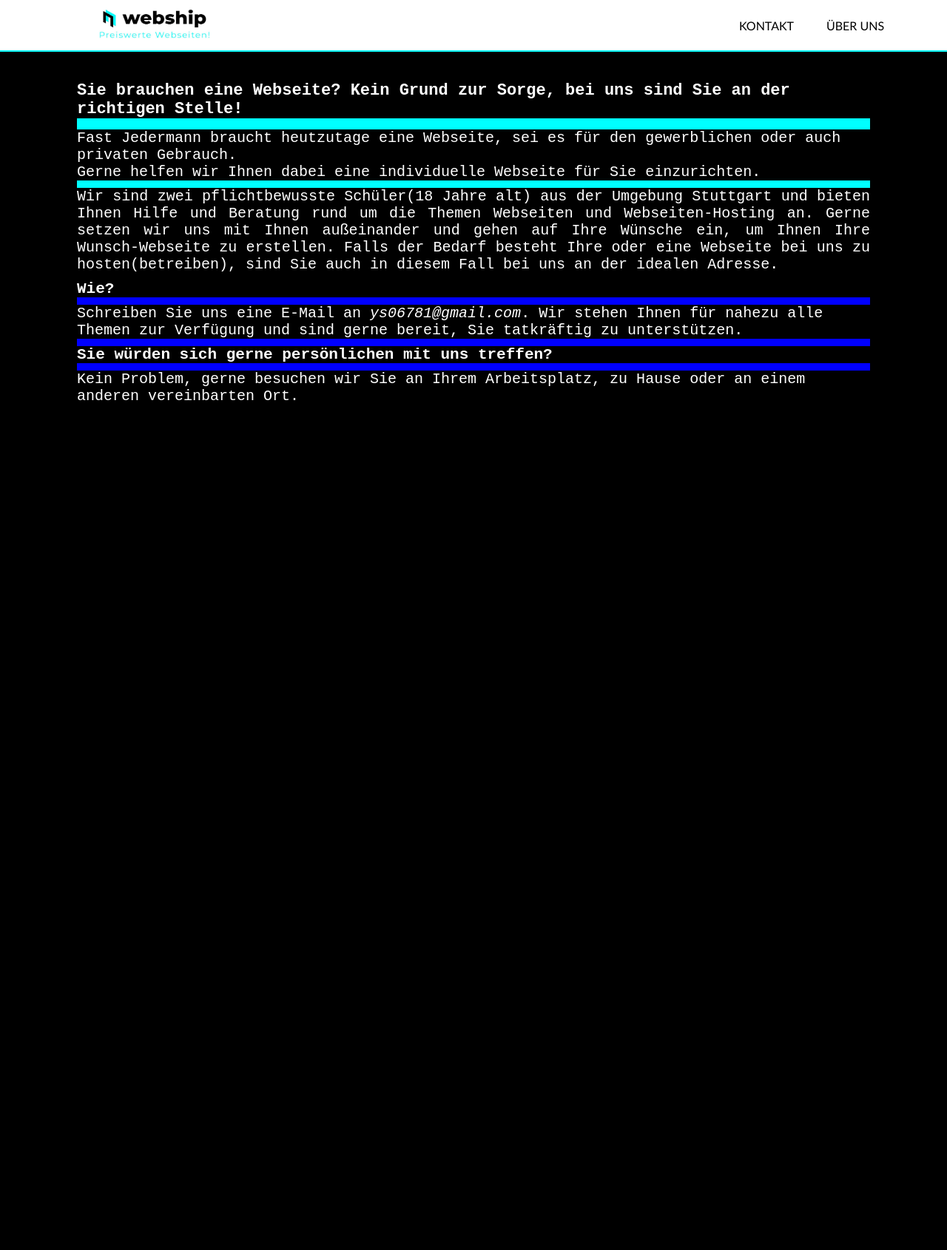
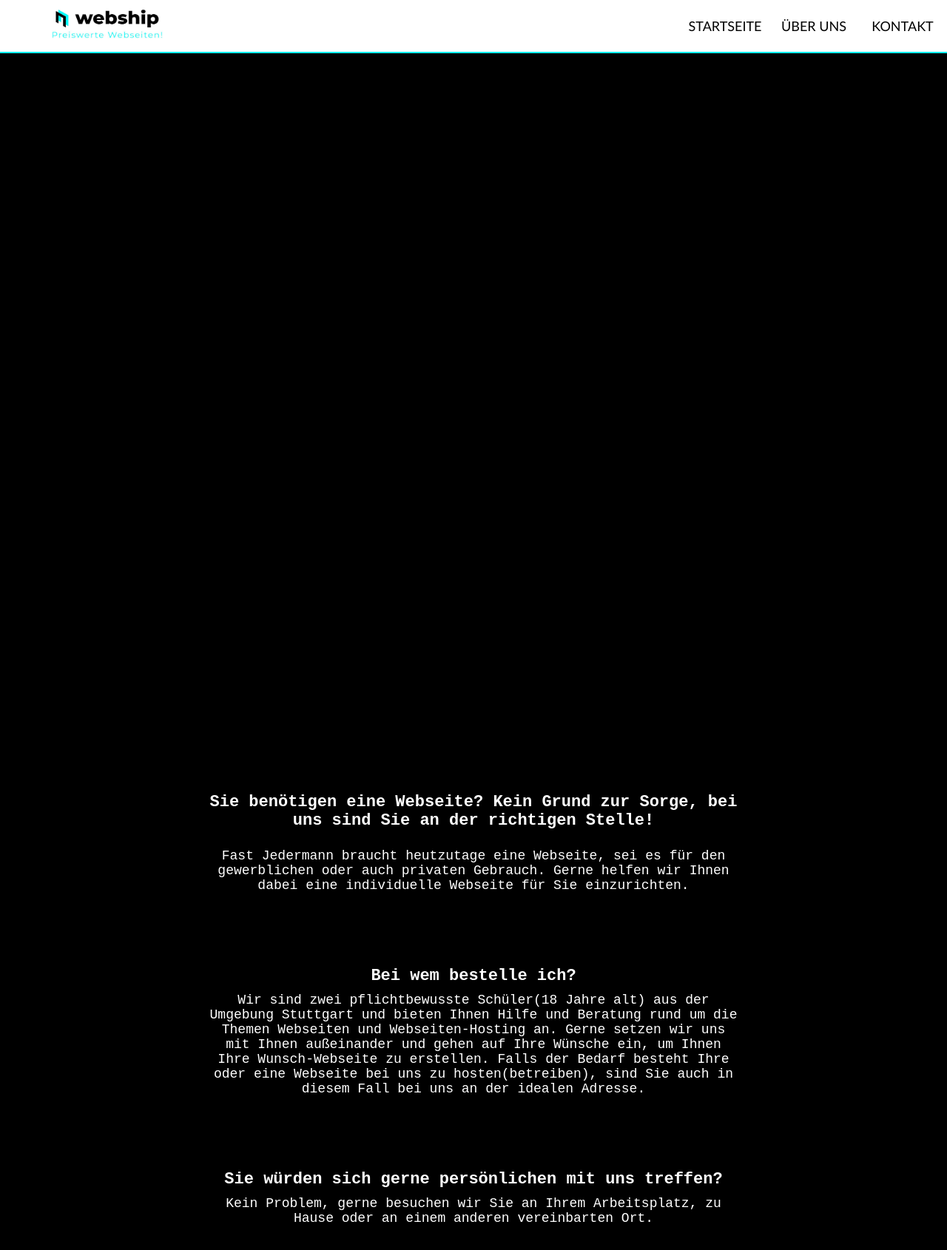
Before and after one commit to SdsYusuf/WebsiteWithMarvin, a plain HTML site: page index.html in a window 1280 px wide. Shown: the whole page at 74% size. Before the commit the page ends 800 px from the top, so only its background shows below. Drawn offline with Linux system fonts and the light colour scheme.

Commit message:
neuster stand 15.02

```diff
--- a/index.html
+++ b/index.html
@@ -7,8 +7,7 @@
     </head>
 
     <body>
-
-        <div class="navbar">
+    <div class="navbar">
     <div class="container">
     <div class="logo_div">
        <img src="logonewscharf.jpg" alt="" class="logo">
@@ -17,9 +16,10 @@
        <div class="navbar_links">
 
              <ul class="menu">
-        <li> <a href="kontakt.html">Kontakt   </a></li>
-        <li> <a href="überuns.html">Über Uns   </a></li>
 
+                 <li> <a href="index.html">Startseite   </a></li>
+                 <li> <a href="überuns.html">Über Uns   </a></li>
+                 <li> <a href="kontakt.html">Kontakt   </a></li>
          </ul>
         </div>
 
@@ -28,33 +28,49 @@
 
 
 
-        <div class="container">
-            <div class="hauptbox">
-            <h1>Sie brauchen eine Webseite?
+
+
+
+
+
+
+
+
+
+
+
+
+
+
+
+            <h1>Sie benötigen eine Webseite?
             Kein Grund zur Sorge, bei uns sind Sie an der richtigen Stelle!</h1>
-        <p>Fast Jedermann braucht heutzutage eine Webseite, sei es für den gewerblichen oder auch privaten Gebrauch. <br>Gerne helfen wir Ihnen dabei eine individuelle Webseite für Sie einzurichten.</p>
-           <p class="main-text"> Wir sind zwei pflichtbewusste Schüler(18 Jahre alt) aus der Umgebung Stuttgart und bieten Ihnen Hilfe und Beratung rund um die Themen Webseiten und Webseiten-Hosting an.
+
+            <p>Fast Jedermann braucht heutzutage eine Webseite, sei es für den gewerblichen oder auch privaten Gebrauch. Gerne helfen wir Ihnen dabei eine individuelle Webseite für Sie einzurichten.</p>
+
+            <h3>Bei wem bestelle ich?</h3>
+
+            <p> Wir sind zwei pflichtbewusste Schüler(18 Jahre alt) aus der Umgebung Stuttgart und bieten Ihnen Hilfe und Beratung rund um die Themen Webseiten und Webseiten-Hosting an.
             Gerne setzen wir uns mit Ihnen außeinander und gehen auf Ihre Wünsche ein, um Ihnen Ihre Wunsch-Webseite zu erstellen.
-            Falls der Bedarf besteht Ihre oder eine Webseite bei uns zu hosten(betreiben), sind Sie auch in diesem Fall bei uns an der idealen Adresse.
-               </p>
-                </div>
-            <div class="nebeninfos"><h2>Wie?</h2>
+            Falls der Bedarf besteht Ihre oder eine Webseite bei uns zu hosten(betreiben), sind Sie auch in diesem Fall bei uns an der idealen Adresse.</p>
 
-        <p>
-            Schreiben Sie uns eine E-Mail an <em>ys06781@gmail.com</em>. Wir stehen Ihnen für nahezu alle Themen zur Verfügung und sind gerne bereit, Sie tatkräftig zu unterstützen.
-        </p>
-        <h3> Sie würden sich gerne persönlichen mit uns treffen?</h3>
-        <p>Kein Problem, gerne besuchen wir Sie an Ihrem Arbeitsplatz, zu Hause oder an einem anderen vereinbarten Ort.  </p>
+            <h2> Sie würden sich gerne persönlichen mit uns treffen?</h2>
 
-                </div>
+        <div class="unten">
+            <p>Kein Problem, gerne besuchen wir Sie an Ihrem Arbeitsplatz, zu Hause oder an einem anderen vereinbarten Ort.  </p>
+        </div>
+
+
+
+
         <div class="clearfix"></div>
 
 
 
-    </div>
-
-    </body>
 
 
 
+
+   </body>
+
 </html>
--- a/style.css
+++ b/style.css
@@ -1,14 +1,20 @@
 *{
     margin: 0;
     padding: 0;
-    box-sizing: border-box;
+
     font-family: monospace, Arial;
     background:black;
+   font-size: 18px;
+
+    color: white;
+
+}
 
 }
  .container{
 width:90%;
      margin: 0 auto;
+
 
 
 
@@ -58,7 +64,7 @@ width:90%;
 
 }
 .menu li a:hover{
-   color:aqua;
+   color:gray;
 
 }
 
@@ -79,98 +85,46 @@ width:90%;
 
 
 }
-body {
-    text-align: left;
-    color: white;
+
+h1 {
+    text-align: center;
+    font-size: 22px;
+    margin-bottom: 25px;
+    margin-top: 1000px;
+    margin-right: 280px;
+    margin-left: 280px;
 
 }
-h1 {font-size: 22px;
-    margin-bottom: 15px;
-}
-h2, h3 {font-size: 21px;
+ h2 {
+    text-align: center;
+    font-size: 22px;
+     margin-top: 100px;
     margin-bottom: 10px;
+    margin-right: 280px;
+    margin-left: 280px;
 }
 
 p {
-    font-size: 20px;
+    text-align: center;
+
     margin-bottom: 10px;
-}
-.main-text {
-    font-size: 20px;
-    text-align: justify;
-    margin-bottom: 10px;
-
-}
-.hauptbox {
-    margin-right: 40px;
-    margin-left: 40px;
-    margin-top: 40px;;
-    background-color: aqua;
-
-}
-.nebeninfos {
-    margin-right: 40px;
-    margin-left: 40px;
-    background-color: blue;
-
+    margin-right: 280px;
+    margin-left: 280px;
 
 }
 
-.Logo img {
-    width: 200px;
-    height: 50px;
-    margin-right: 400px;
-    margin-left: 100px;
-    margin-top: 0px;
-}
-
-.Autor1text {
-    float: left;
-    margin-top: 30px;
-    margin-left: 20px;
-}
-
-.Autor1 {
-    padding-top: 20px;
-    margin-left: 40px;
-    margin-right: 40px;
-    margin-top: auto;
-    margin-bottom: auto;
-
-}
-
-
-.Autor1 img {
-    height: 100px;
-    width: 100px;
-    border-radius: 50%;
-    float: left
-
+h3{
+    text-align: center;
+    font-size: 22px;
+     margin-top: 100px;
+    margin-bottom: 10px;
+    margin-right: 280px;
+    margin-left: 280px;
 }
 
 
 
-.Autor2text {
-    float: left;
-    margin-top: 30px;
-    margin-left: 20px;
+.unten{
+   margin-bottom: 300px;
 
 }
-
-.Autor2 {
-    padding-top: 20px;
-    margin-left: 40px;
-    margin-right: 40px;
-    margin-top: 110px;
-    margin-bottom: auto;
-
-}
-
-
-.Autor2 img {
-    height: 100px;
-    width: 100px;
-    border-radius: 50%;
-    float: left;
-
-}
--- a/styleüberuns.css
+++ b/styleüberuns.css
@@ -1,3 +1,22 @@
+*{
+    margin: 0;
+    padding: 0;
+
+    font-family: monospace, Arial;
+    background:black;
+   font-size: 18px;
+
+    color: white;
+
+}
+
+
+
+
+
+
+
+
 .Überuns img{
     margin-left: auto;
     margin-top: auto;
@@ -66,36 +85,65 @@
 
 
 
-.navbar{
- background-color:blanchedalmond;
- height: 55px;
-    position: fixed;
-    width: 100%;
 
 
-}
-.navlist{
-    margin-top: 5px;
-  float: right;
 
-}
-.navlist li{
-display: inline-block;
+
+
+
+.container{
+width:90%;
+     margin: 0 auto;
+
 
 
 
 }
-.navlist li a{
-
-color: lightslategray;
- margin:0 20px;
- text-decoration: none;
-
-}
-.navlist li a:hover{
-
-color:darkred;
+.navbar{
+   width:100%;
+   overflow:hidden;
+    height:70px;
+    line-height:70px;
+    background:white;
+    border-bottom: 2px solid aqua;
 
 
 
 }
+.logo{
+    width:150px;
+    height: 40px;
+    margin-top:12px;
+    margin-left:70px;
+    float: left;
+
+}
+.menu{
+    float: right;
+
+
+}
+.menu li{
+   float: left;
+    width: 120px;
+    height: 70px;
+    line-height: 70px;
+    text-align: center;
+
+    list-style:none;
+    background:white;
+
+}
+.menu li a{
+   text-decoration: none;
+    color: black;
+    font-family: calibri;
+    text-transform: uppercase;
+   background:white;
+
+
+}
+.menu li a:hover{
+   color:gray;
+
+}
```
Also changed, not shown: überuns.html (+19 -8 lines).
